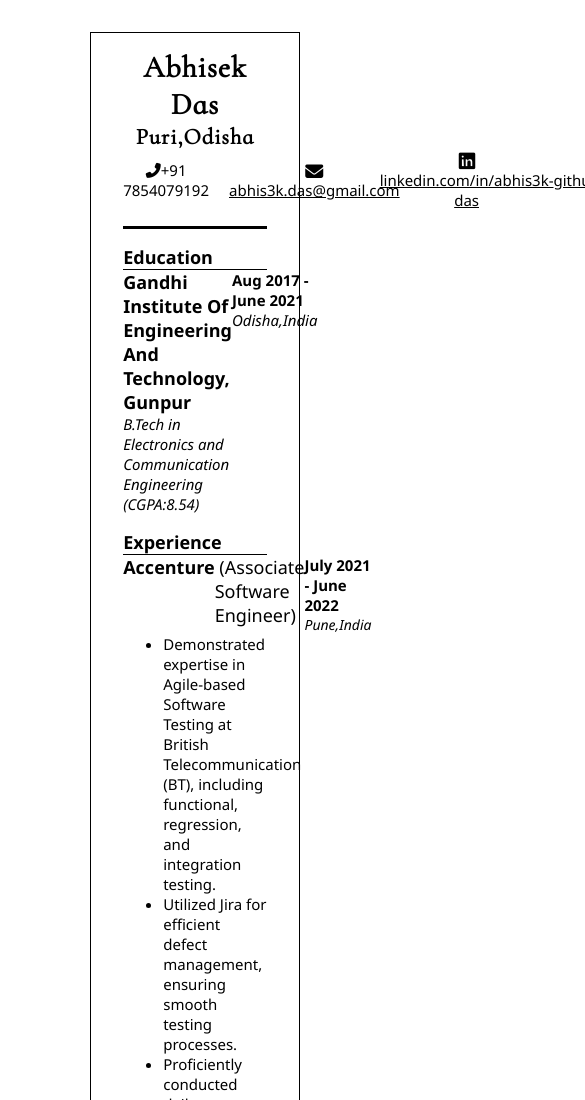
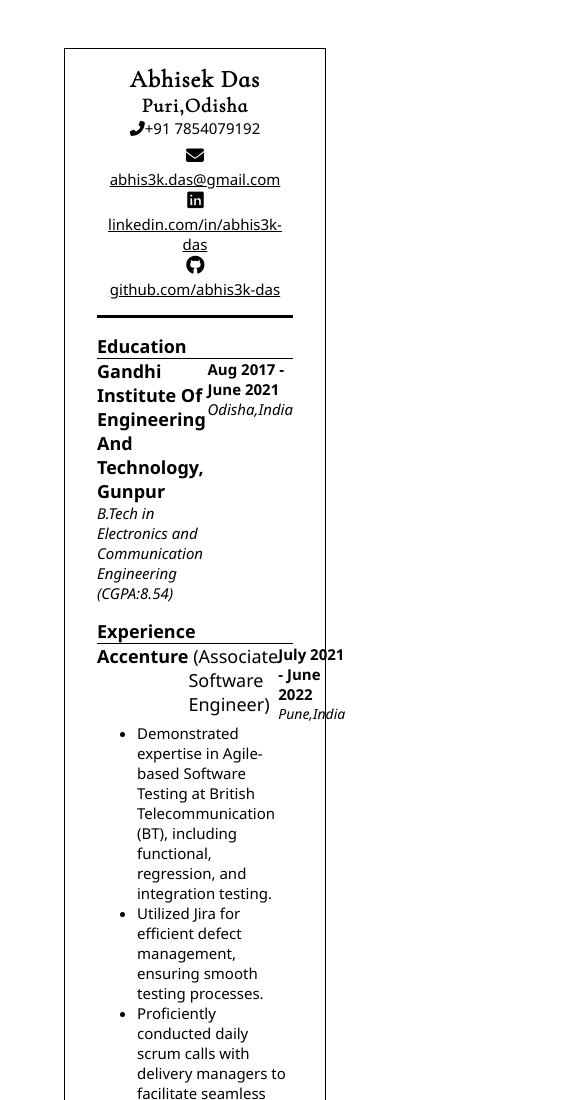
Before and after one commit to abhis3k-das/resume, a plain HTML site: page index.html in a window 390 px wide. Shown: the top 1100 px of the page, 585 px wide, since content can reach past the window. Drawn offline with Linux system fonts and the light colour scheme.

Commit message:
added github

```diff
--- a/index.css
+++ b/index.css
@@ -193,3 +193,35 @@ body {
         box-sizing: content-box;
     }
 }
+
+@media (max-width: 768px) {
+    .container {
+        width: 100%;
+        margin: 1rem;
+    }
+
+    .header h1 {
+        font-size: 24px;
+    }
+
+    .header h2 {
+        font-size: 20px;
+    }
+
+    .contact {
+        flex-direction: column;
+    }
+
+    .mail {
+        transform: none;
+    }
+
+    .icon {
+        margin-bottom: 0.5rem;
+    }
+
+    .icon + a {
+        display: block;
+        margin-top: 5px;
+    }
+}
```
